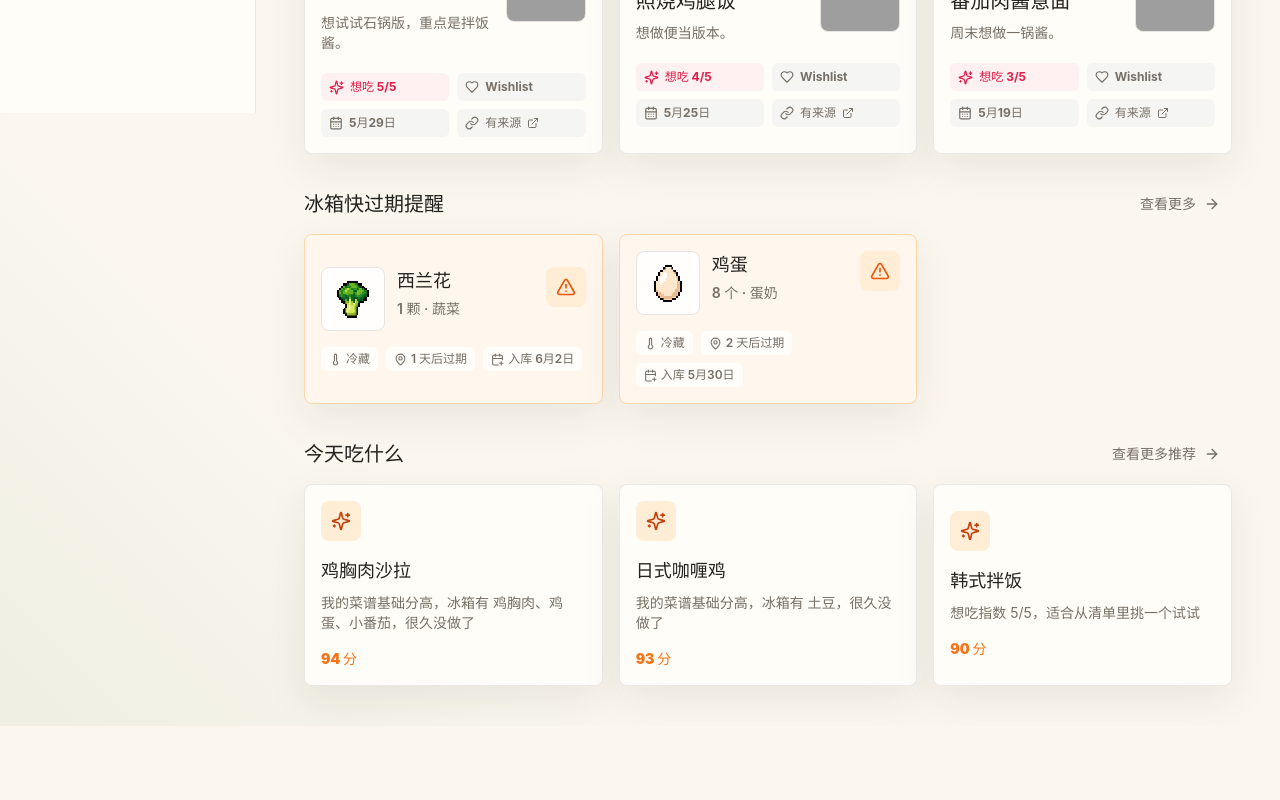
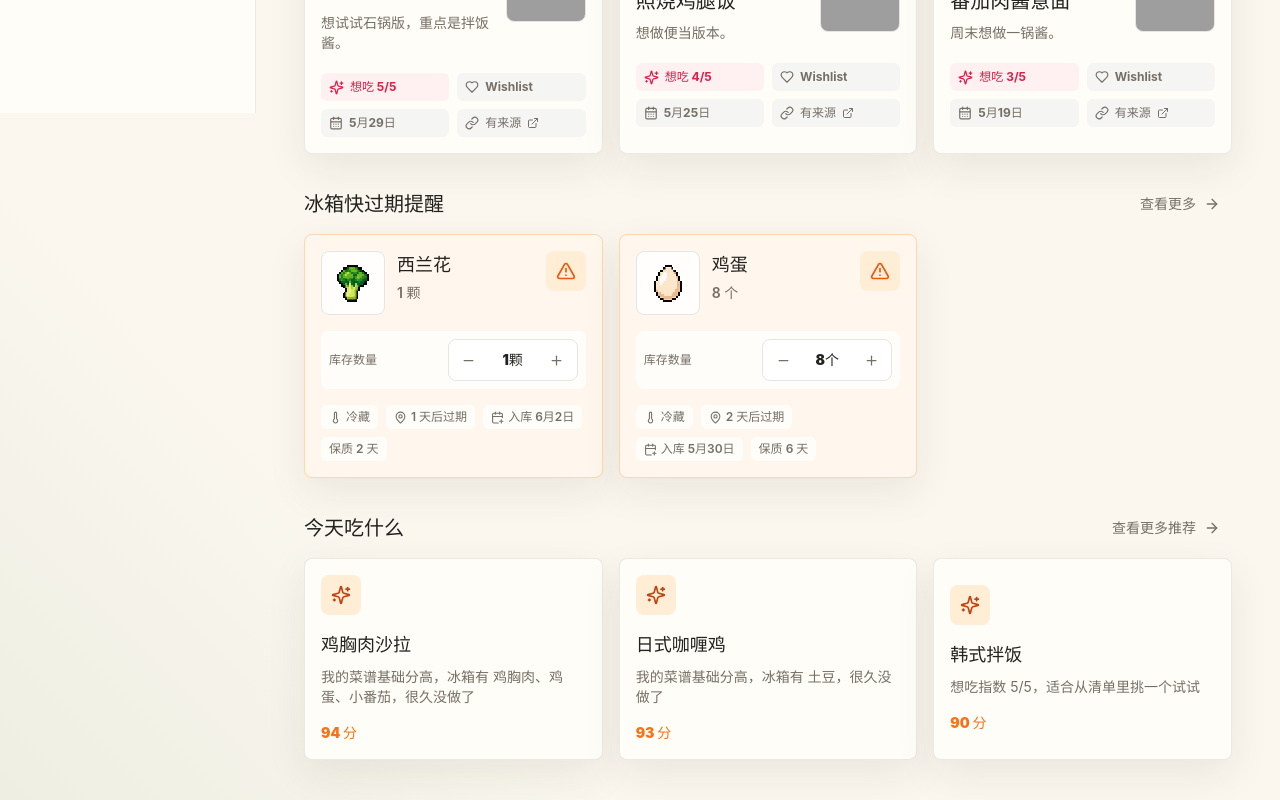
Before and after one commit to magicgirlhj/recipe, a React (Vite) app: page / in a window 1280 px wide. Shown: the part 687-1487 px from the top of the page. Before the commit the page ends 1413 px from the top, so only its background shows below. Built offline with nearby package versions, Linux system fonts and the light colour scheme; grey boxes are pictures that could not be loaded.

Commit message:
Update fridge controls and recipe tags

```diff
--- a/src/components/InventoryCard.tsx
+++ b/src/components/InventoryCard.tsx
@@ -1,4 +1,5 @@
-import { AlertTriangle, CalendarPlus, CheckCircle2, MapPin, Package, Snowflake, Thermometer } from "lucide-react";
+import { AlertTriangle, CalendarPlus, CheckCircle2, MapPin, Minus, Package, Plus, Snowflake, Thermometer } from "lucide-react";
+import type { KeyboardEvent } from "react";
 import type { InventoryItem } from "../data/types";
 import { daysUntil, expiryLabel, formatDate } from "../utils/date";
 import { FoodIcon } from "./FoodIcon";
@@ -6,6 +7,8 @@ import { FoodIcon } from "./FoodIcon";
 interface InventoryCardProps {
   item: InventoryItem;
   onClick?: () => void;
+  onIncrement?: () => void;
+  onDecrement?: () => void;
 }
 
 const locationMeta = {
@@ -18,26 +21,39 @@ export function locationLabel(location: InventoryItem["location"]) {
   return locationMeta[location].label;
 }
 
-export function InventoryCard({ item, onClick }: InventoryCardProps) {
+export function InventoryCard({ item, onClick, onIncrement, onDecrement }: InventoryCardProps) {
   const days = daysUntil(item.expireDate);
   const expired = days !== undefined && days < 0;
   const urgent = days !== undefined && days >= 0 && days <= 3;
   const LocationIcon = locationMeta[item.location].icon;
+  const quantity = item.quantity ?? 1;
+
+  function handleKeyDown(event: KeyboardEvent<HTMLElement>) {
+    if (!onClick) return;
+    if (event.key === "Enter" || event.key === " ") {
+      event.preventDefault();
+      onClick();
+    }
+  }
 
   return (
-    <button
+    <article
       className={[
         "k-card w-full p-4 text-left transition hover:-translate-y-0.5 hover:shadow-lg",
+        onClick ? "cursor-pointer" : "",
         expired ? "border-red-200 bg-red-50" : urgent ? "border-orange-200 bg-orange-50" : "",
       ].join(" ")}
       onClick={onClick}
+      onKeyDown={handleKeyDown}
+      role={onClick ? "button" : undefined}
+      tabIndex={onClick ? 0 : undefined}
     >
       <div className="flex items-start gap-3">
-        <FoodIcon iconKey={item.iconKey} name={item.name} category={item.category} className="h-16 w-16 p-1.5" />
+        <FoodIcon iconKey={item.iconKey} name={item.name} className="h-16 w-16 p-1.5" />
         <div className="min-w-0 flex-1">
           <h3 className="truncate text-lg font-black">{item.name}</h3>
           <p className="mt-1 text-sm font-semibold text-kitchen-muted">
-            {item.quantity ?? "-"} {item.unit || ""} {item.category ? `· ${item.category}` : ""}
+            {quantity} {item.unit || ""}
           </p>
         </div>
         <div
@@ -47,6 +63,39 @@ export function InventoryCard({ item, onClick }: InventoryCardProps) {
           ].join(" ")}
         >
           {expired || urgent ? <AlertTriangle size={20} /> : <CheckCircle2 size={20} />}
+        </div>
+      </div>
+
+      <div className="mt-4 flex items-center justify-between gap-3 rounded-lg bg-white/75 px-2 py-2">
+        <span className="text-xs font-bold text-kitchen-muted">库存数量</span>
+        <div className="inline-flex items-center gap-1 rounded-lg border border-stone-200 bg-white p-1">
+          <button
+            type="button"
+            className="flex h-8 w-8 items-center justify-center rounded-md text-kitchen-muted transition hover:bg-stone-100 hover:text-kitchen-ink disabled:cursor-not-allowed disabled:opacity-40"
+            onClick={(event) => {
+              event.stopPropagation();
+              onDecrement?.();
+            }}
+            disabled={quantity <= 0}
+            aria-label={`减少${item.name}数量`}
+          >
+            <Minus size={15} />
+          </button>
+          <span className="min-w-12 text-center text-sm font-black text-kitchen-ink">
+            {quantity}
+            {item.unit || ""}
+          </span>
+          <button
+            type="button"
+            className="flex h-8 w-8 items-center justify-center rounded-md text-kitchen-muted transition hover:bg-stone-100 hover:text-kitchen-ink"
+            onClick={(event) => {
+              event.stopPropagation();
+              onIncrement?.();
+            }}
+            aria-label={`增加${item.name}数量`}
+          >
+            <Plus size={15} />
+          </button>
         </div>
       </div>
 
@@ -63,7 +112,12 @@ export function InventoryCard({ item, onClick }: InventoryCardProps) {
           <CalendarPlus size={13} />
           入库 {formatDate(item.createdAt)}
         </span>
+        {item.shelfLifeDays !== undefined ? (
+          <span className="inline-flex items-center gap-1 rounded-md bg-white/75 px-2 py-1">
+            保质 {item.shelfLifeDays} 天
+          </span>
+        ) : null}
       </div>
-    </button>
+    </article>
   );
 }
--- a/src/components/forms/InventoryForm.tsx
+++ b/src/components/forms/InventoryForm.tsx
@@ -2,6 +2,7 @@ import { useEffect, useState, type FormEvent } from "react";
 import { FoodIcon } from "../FoodIcon";
 import { foodIconOptions, matchFoodIconByName, resolveFoodIcon, type FoodIconOption } from "../../data/foodIcons";
 import type { InventoryDraft, InventoryItem, InventoryLocation } from "../../data/types";
+import { daysBetweenDates } from "../../utils/date";
 
 interface InventoryFormProps {
   initial?: InventoryItem;
@@ -13,13 +14,14 @@ export function InventoryForm({ initial, onSubmit, onCancel }: InventoryFormProp
   const [name, setName] = useState(initial?.name ?? "");
   const [iconKey, setIconKey] = useState(initial?.iconKey ?? matchFoodIconByName(initial?.name)?.key ?? "");
   const [manualIcon, setManualIcon] = useState(Boolean(initial?.iconKey));
-  const [quantity, setQuantity] = useState(initial?.quantity?.toString() ?? "");
+  const [quantity, setQuantity] = useState(initial?.quantity?.toString() ?? "1");
   const [unit, setUnit] = useState(initial?.unit ?? "");
-  const [category, setCategory] = useState(initial?.category ?? "");
   const [location, setLocation] = useState<InventoryLocation>(initial?.location ?? "fridge");
-  const [expireDate, setExpireDate] = useState(initial?.expireDate ?? "");
+  const [shelfLifeDays, setShelfLifeDays] = useState(
+    (initial?.shelfLifeDays ?? daysBetweenDates(initial?.createdAt, initial?.expireDate) ?? 7).toString(),
+  );
   const [notes, setNotes] = useState(initial?.notes ?? "");
-  const selectedIcon = resolveFoodIcon({ iconKey, name, category });
+  const selectedIcon = resolveFoodIcon({ iconKey, name });
 
   useEffect(() => {
     if (manualIcon) return;
@@ -30,7 +32,6 @@ export function InventoryForm({ initial, onSubmit, onCancel }: InventoryFormProp
     setIconKey(option.key);
     setManualIcon(true);
     if (!name.trim()) setName(option.label);
-    if (!category.trim()) setCategory(option.category);
   }
 
   function submit(event: FormEvent<HTMLFormElement>) {
@@ -40,11 +41,12 @@ export function InventoryForm({ initial, onSubmit, onCancel }: InventoryFormProp
     onSubmit({
       name: name.trim(),
       iconKey: matchedIcon || undefined,
-      quantity: quantity ? Number(quantity) : undefined,
+      quantity: quantity ? Number(quantity) : 1,
       unit: unit.trim() || undefined,
-      category: category.trim() || undefined,
+      category: undefined,
       location,
-      expireDate: expireDate || undefined,
+      shelfLifeDays: shelfLifeDays ? Number(shelfLifeDays) : undefined,
+      expireDate: undefined,
       notes: notes.trim() || undefined,
     });
   }
@@ -66,7 +68,7 @@ export function InventoryForm({ initial, onSubmit, onCancel }: InventoryFormProp
         </label>
         <div>
           <span className="mb-1 block text-sm font-bold">图标</span>
-          <FoodIcon iconKey={iconKey} name={name} category={category} className="h-12 w-12 p-1.5 sm:h-[42px] sm:w-[42px]" />
+          <FoodIcon iconKey={iconKey} name={name} className="h-12 w-12 p-1.5 sm:h-[42px] sm:w-[42px]" />
         </div>
       </div>
 
@@ -85,7 +87,7 @@ export function InventoryForm({ initial, onSubmit, onCancel }: InventoryFormProp
                 selectedIcon.key === option.key ? "border-kitchen-orange ring-2 ring-orange-100" : "border-stone-200",
               ].join(" ")}
               onClick={() => chooseIcon(option)}
-              title={`${option.label} · ${option.category}`}
+              title={option.label}
               aria-label={`选择${option.label}图标`}
             >
               <img src={option.src} alt="" className="h-full w-full object-contain k-pixel-image" draggable={false} />
@@ -104,10 +106,6 @@ export function InventoryForm({ initial, onSubmit, onCancel }: InventoryFormProp
           <input className="k-input" value={unit} onChange={(event) => setUnit(event.target.value)} placeholder="个 / g / 包" />
         </label>
         <label className="block">
-          <span className="mb-1 block text-sm font-bold">分类</span>
-          <input className="k-input" value={category} onChange={(event) => setCategory(event.target.value)} placeholder="蔬菜 / 肉类" />
-        </label>
-        <label className="block">
           <span className="mb-1 block text-sm font-bold">存放位置</span>
           <select className="k-input" value={location} onChange={(event) => setLocation(event.target.value as InventoryLocation)}>
             <option value="fridge">冷藏</option>
@@ -115,11 +113,19 @@ export function InventoryForm({ initial, onSubmit, onCancel }: InventoryFormProp
             <option value="pantry">常温</option>
           </select>
         </label>
+        <label className="block">
+          <span className="mb-1 block text-sm font-bold">多久过期（天）</span>
+          <input
+            className="k-input"
+            min="0"
+            step="1"
+            type="number"
+            value={shelfLifeDays}
+            onChange={(event) => setShelfLifeDays(event.target.value)}
+            placeholder="例如 7"
+          />
+        </label>
       </div>
-      <label className="block">
-        <span className="mb-1 block text-sm font-bold">过期日期</span>
-        <input className="k-input" type="date" value={expireDate} onChange={(event) => setExpireDate(event.target.value)} />
-      </label>
       <label className="block">
         <span className="mb-1 block text-sm font-bold">备注</span>
         <textarea className="k-input min-h-24" value={notes} onChange={(event) => setNotes(event.target.value)} />
--- a/src/components/forms/RecipeForm.tsx
+++ b/src/components/forms/RecipeForm.tsx
@@ -64,7 +64,7 @@ export function RecipeForm({ initial, onSubmit, onCancel }: RecipeFormProps) {
         </label>
         <label className="block sm:col-span-2">
           <span className="mb-1 block text-sm font-bold">标签</span>
-          <input className="k-input" value={tags} onChange={(event) => setTags(event.target.value)} placeholder="早餐，快手菜，中餐" />
+          <input className="k-input" value={tags} onChange={(event) => setTags(event.target.value)} placeholder="自由填写，用逗号分隔，例如：一人食，少油，便当" />
         </label>
         <label className="block">
           <span className="mb-1 block text-sm font-bold">烹饪方式</span>
--- a/src/context/KitchenContext.tsx
+++ b/src/context/KitchenContext.tsx
@@ -10,7 +10,7 @@ import type {
   WishlistItem,
 } from "../data/types";
 import { readCollection, storageKeys, writeCollection } from "../utils/storage";
-import { todayISO } from "../utils/date";
+import { addDaysToDateString, todayISO } from "../utils/date";
 
 interface KitchenContextValue {
   recipes: Recipe[];
@@ -26,6 +26,7 @@ interface KitchenContextValue {
   convertWishlistToRecipe: (id: string) => Recipe | undefined;
   addInventoryItem: (draft: InventoryDraft) => InventoryItem;
   updateInventoryItem: (id: string, draft: InventoryDraft) => void;
+  adjustInventoryQuantity: (id: string, delta: number) => void;
   deleteInventoryItem: (id: string) => void;
   resetDemoData: () => void;
 }
@@ -131,9 +132,14 @@ export function KitchenProvider({ children }: { children: ReactNode }) {
       },
       addInventoryItem(draft) {
         const now = todayISO();
+        const expireDate =
+          draft.shelfLifeDays !== undefined ? addDaysToDateString(now, draft.shelfLifeDays) : draft.expireDate;
         const item: InventoryItem = {
           ...draft,
           id: uuidv4(),
+          quantity: draft.quantity ?? 1,
+          category: undefined,
+          expireDate,
           createdAt: now,
           updatedAt: now,
         };
@@ -142,9 +148,35 @@ export function KitchenProvider({ children }: { children: ReactNode }) {
       },
       updateInventoryItem(id, draft) {
         setInventory((items) =>
-          items.map((item) =>
-            item.id === id ? { ...item, ...draft, updatedAt: todayISO() } : item,
-          ),
+          items.map((item) => {
+            if (item.id !== id) return item;
+            const expireDate =
+              draft.shelfLifeDays !== undefined
+                ? addDaysToDateString(item.createdAt, draft.shelfLifeDays)
+                : draft.expireDate;
+
+            return {
+              ...item,
+              ...draft,
+              quantity: draft.quantity ?? 1,
+              category: undefined,
+              expireDate,
+              updatedAt: todayISO(),
+            };
+          }),
+        );
+      },
+      adjustInventoryQuantity(id, delta) {
+        setInventory((items) =>
+          items.map((item) => {
+            if (item.id !== id) return item;
+            const currentQuantity = item.quantity ?? 1;
+            return {
+              ...item,
+              quantity: Math.max(0, currentQuantity + delta),
+              updatedAt: todayISO(),
+            };
+          }),
         );
       },
       deleteInventoryItem(id) {
--- a/src/data/types.ts
+++ b/src/data/types.ts
@@ -67,6 +67,7 @@ export interface InventoryItem {
   unit?: string;
   category?: string;
   location: InventoryLocation;
+  shelfLifeDays?: number;
   expireDate?: string;
   notes?: string;
   createdAt: string;
@@ -80,6 +81,7 @@ export interface InventoryDraft {
   unit?: string;
   category?: string;
   location: InventoryLocation;
+  shelfLifeDays?: number;
   expireDate?: string;
   notes?: string;
 }
--- a/src/utils/date.ts
+++ b/src/utils/date.ts
@@ -17,6 +17,29 @@ export function fullDate(value?: string) {
 
 export function todayISO() {
   return new Date().toISOString();
+}
+
+function localDateString(date: Date) {
+  const year = date.getFullYear();
+  const month = `${date.getMonth() + 1}`.padStart(2, "0");
+  const day = `${date.getDate()}`.padStart(2, "0");
+  return `${year}-${month}-${day}`;
+}
+
+export function addDaysToDateString(value: string, days: number) {
+  const date = new Date(value);
+  date.setHours(0, 0, 0, 0);
+  date.setDate(date.getDate() + days);
+  return localDateString(date);
+}
+
+export function daysBetweenDates(start?: string, end?: string) {
+  if (!start || !end) return undefined;
+  const startDate = new Date(start);
+  const endDate = new Date(end);
+  startDate.setHours(0, 0, 0, 0);
+  endDate.setHours(0, 0, 0, 0);
+  return Math.round((endDate.getTime() - startDate.getTime()) / (1000 * 60 * 60 * 24));
 }
 
 export function daysUntil(dateString?: string) {
```
Also changed, not shown: src/data/sampleData.ts (+5 -5 lines), src/pages/Fridge.tsx (+21 -9 lines), src/pages/Recipes.tsx (+17 -4 lines).
